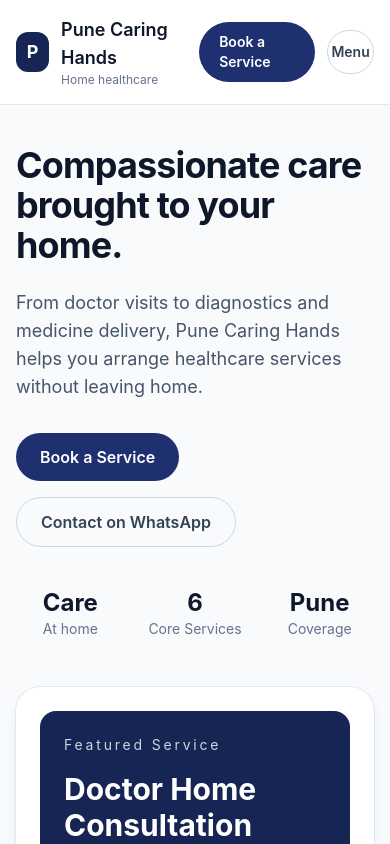
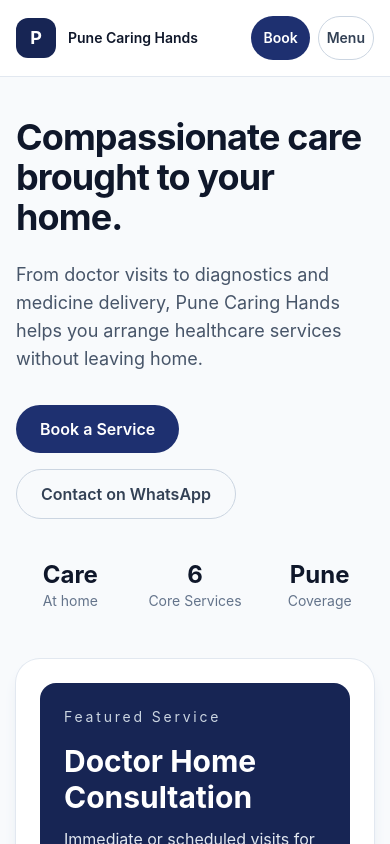
Before and after one commit to mdadnan2/Pune-Caring-Hands, a Next.js app in the folder apps/web/: page / in a window 390 px wide. Shown: the top 844 px of the page. Built offline with nearby package versions, Linux system fonts and the light colour scheme.

Commit message:
fix(web): make public header responsive on mobile

```diff
--- a/apps/web/components/site-header.tsx
+++ b/apps/web/components/site-header.tsx
@@ -35,12 +35,12 @@ export function SiteHeader() {
             P
           </div>
           <div>
-            <p className="text-lg font-semibold text-slate-900">Pune Caring Hands</p>
-            <p className="text-xs text-slate-500">Home healthcare</p>
+            <p className="text-sm font-semibold text-slate-900 sm:text-lg">Pune Caring Hands</p>
+            <p className="hidden text-xs text-slate-500 sm:block">Home healthcare</p>
           </div>
         </Link>
 
-        <nav className="hidden items-center gap-6 md:flex">
+        <nav className="hidden items-center gap-6 lg:flex">
           {navItems.map((item) => (
             <Link
               key={item.href}
@@ -52,24 +52,26 @@ export function SiteHeader() {
           ))}
         </nav>
 
-        <div className="flex items-center gap-3">
+        <div className="flex shrink-0 items-center gap-2 sm:gap-3">
           <a
             href="https://wa.me/+918605906083"
             target="_blank"
             rel="noreferrer"
-            className="hidden min-h-11 rounded-full border border-emerald-500 px-4 py-2 text-sm font-semibold text-emerald-700 transition hover:bg-emerald-50 focus-visible:outline-none focus-visible:ring-2 focus-visible:ring-emerald-600 focus-visible:ring-offset-2 sm:inline-flex sm:items-center"
+            className="hidden min-h-11 rounded-full border border-emerald-500 px-4 py-2 text-sm font-semibold text-emerald-700 transition hover:bg-emerald-50 focus-visible:outline-none focus-visible:ring-2 focus-visible:ring-emerald-600 focus-visible:ring-offset-2 lg:inline-flex lg:items-center"
           >
             Contact on WhatsApp
           </a>
           <Link
             href="/book"
-            className="inline-flex min-h-11 items-center justify-center rounded-full bg-navy-700 px-5 py-2.5 text-sm font-semibold text-white transition hover:bg-navy-800 focus-visible:outline-none focus-visible:ring-2 focus-visible:ring-navy-700 focus-visible:ring-offset-2"
+            aria-label="Book a Service"
+            className="inline-flex min-h-11 items-center justify-center rounded-full bg-navy-700 px-3 py-2.5 text-sm font-semibold text-white transition hover:bg-navy-800 focus-visible:outline-none focus-visible:ring-2 focus-visible:ring-navy-700 focus-visible:ring-offset-2 sm:px-5"
           >
-            Book a Service
+            <span className="sm:hidden">Book</span>
+            <span className="hidden sm:inline">Book a Service</span>
           </Link>
           <button
             type="button"
-            className="inline-flex min-h-11 min-w-11 items-center justify-center rounded-full border border-slate-300 px-2 text-sm font-semibold text-slate-700 focus-visible:outline-none focus-visible:ring-2 focus-visible:ring-navy-700 focus-visible:ring-offset-2 md:hidden"
+            className="inline-flex min-h-11 min-w-11 items-center justify-center rounded-full border border-slate-300 px-2 text-sm font-semibold text-slate-700 focus-visible:outline-none focus-visible:ring-2 focus-visible:ring-navy-700 focus-visible:ring-offset-2 lg:hidden"
             aria-expanded={isMenuOpen}
             aria-controls="mobile-navigation"
             aria-label={isMenuOpen ? 'Close navigation menu' : 'Open navigation menu'}
@@ -83,7 +85,7 @@ export function SiteHeader() {
         <nav
           id="mobile-navigation"
           aria-label="Mobile navigation"
-          className="border-t border-slate-100 bg-white px-4 py-3 md:hidden"
+          className="border-t border-slate-100 bg-white px-4 py-3 lg:hidden"
         >
           <div className="mx-auto grid max-w-7xl gap-1">
             {navItems.map((item) => (
```
